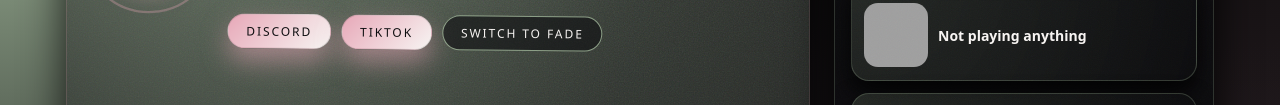
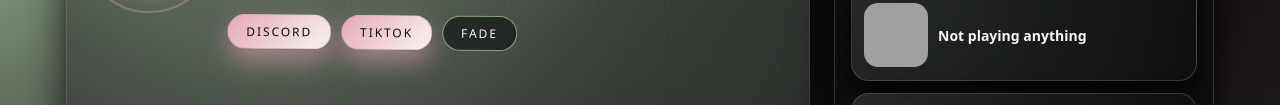
Before and after one commit to AlwaysClouded/Slvmber, a plain HTML site: page index.html in a window 1280 px wide. Shown: the part 205-310 px from the top of the page. Drawn offline with Linux system fonts and the light colour scheme; no server answers; grey boxes are pictures that could not be loaded.

Commit message:
Change button text from 'SWITCH TO FADE' to 'FADE'

```diff
--- a/index.html
+++ b/index.html
@@ -49,7 +49,7 @@
             </a>
 
             <a href="https://alwaysclouded.github.io/Fade/" class="btn-outline-soft">
-              SWITCH TO FADE
+              FADE
             </a>
 
           </div>
```
